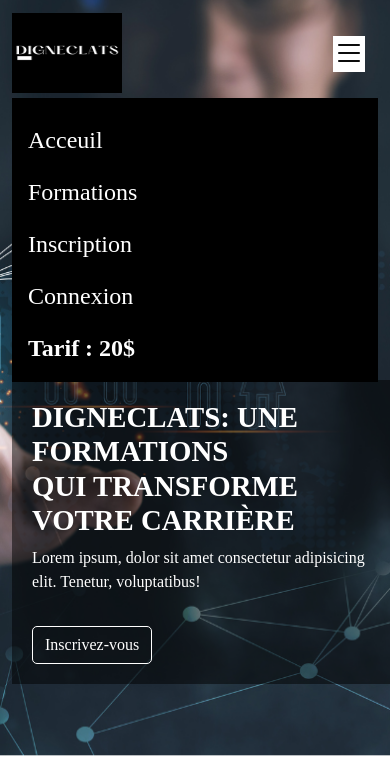
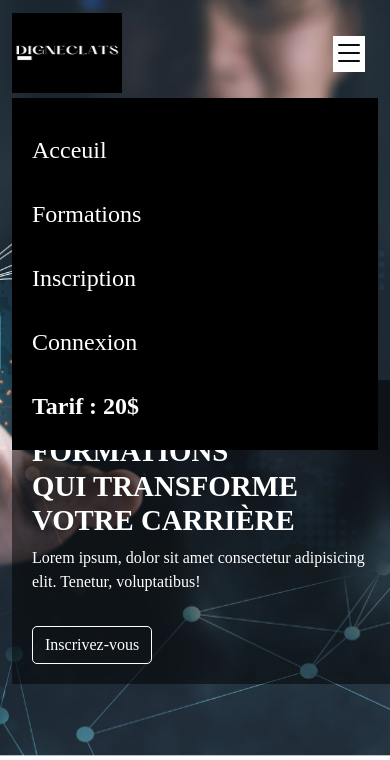
Before and after one commit to wolako/digneclats, a PHP site: page / in a window 390 px wide, after a click that opens the changed part. Shown: the top 760 px of the page. Run offline with PHP 8.4, Linux system fonts and the light colour scheme; some libraries are stand-ins or nearby versions.

Commit message:
V1 dev digneclats

```diff
--- a/index.html
+++ b/index.html
@@ -18,7 +18,7 @@
               <button class="navbar-toggler" type="button" data-bs-toggle="collapse" data-bs-target="#navbarSupportedContent" aria-controls="navbarSupportedContent" aria-expanded="false" aria-label="Toggle navigation">
                 <i class="bi bi-list"></i>
               </button>
-            <div class="collapse navbar-collapse p-3" id="navbarSupportedContent">
+            <div class="collapse navbar-collapse" id="navbarSupportedContent">
                 <ul class="navbar-nav ms-auto mb-2 mb-lg-0">
                   <li class="nav-item">
                     <a class="nav-link active" href="/">Acceuil</a>
--- a/styles.css
+++ b/styles.css
@@ -169,5 +169,7 @@ a{
 @media screen and (max-width: 768px) {
     .navbar-collapse {
       background-color: #000;
+      padding: 20px;
+      line-height: 3rem;
     }
   }
```
